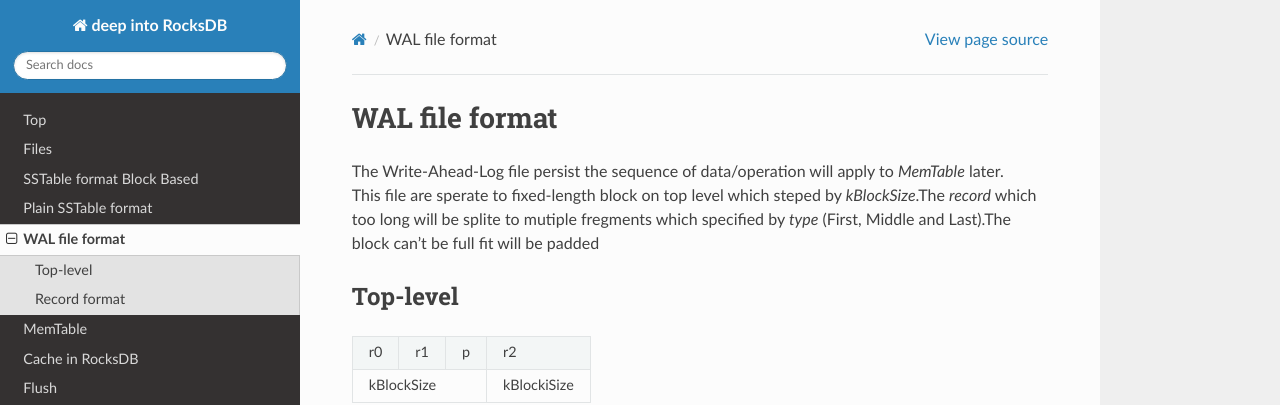
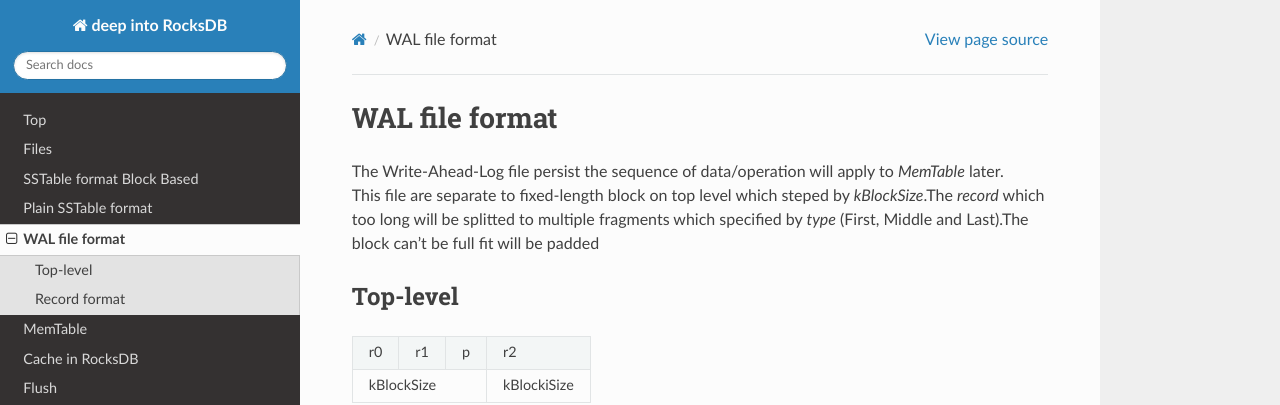
Before and after one commit to Shylock-Hg/Deep-Into-RocksDB, a Sphinx documentation site: the page built from source/WAL-file-format.rst, in a window 1280 px wide. Shown: the top 405 px of the page. Built offline with Sphinx 7.4.7 and the Read the Docs theme 2.0.0, drawn with Linux system fonts in a browser that asks for light colours.

Commit message:
Correct some typo. (#18)

```diff
--- a/source/Top.rst
+++ b/source/Top.rst
@@ -7,7 +7,7 @@ There is the top of RocksDB.
 
            > log files
            |
-           | sequencial write
+           |  sequential write
            |
   API ------> MemTable(current in list) ... ImmutableMemTable
       GET/PUT                                      |
--- a/source/WAL-file-format.rst
+++ b/source/WAL-file-format.rst
@@ -3,10 +3,10 @@ WAL file format
 
 | The Write-Ahead-Log file persist the sequence of data/operation will apply to
  *MemTable* later.
-| This file are sperate to fixed-length block on top level which steped by
- *kBlockSize*.The *record* which too long will be splite to mutiple fregments
- which specified by *type* (First, Middle and Last).The block can't be full fit
- will be padded
+| This file are separate to fixed-length block on top level which steped by
+ *kBlockSize*.The *record* which too long will be splitted to multiple
+ fragments which specified by *type* (First, Middle and Last).The block can't
+ be full fit will be padded
 
 Top-level
 -----------
--- a/source/index.rst
+++ b/source/index.rst
@@ -9,7 +9,7 @@ Welcome to deep into RocksDB's documentation!
 | This is a manual deep into RocksDB about `Structure`, `Algorithm`,
  `Abstraction` and `Tricks`.
 
-Here recommand a nice tool to view c/c++ and java sources: sourcetrail_.
+Here recommend a nice tool to view c/c++ and java sources: sourcetrail_.
 
 .. _sourcetrail: https://www.sourcetrail.com/
 
```
Also changed, not shown: source/Cache.rst (+4 -4 lines), source/SSTable-format-BlockBased.rst (+3 -3 lines).
